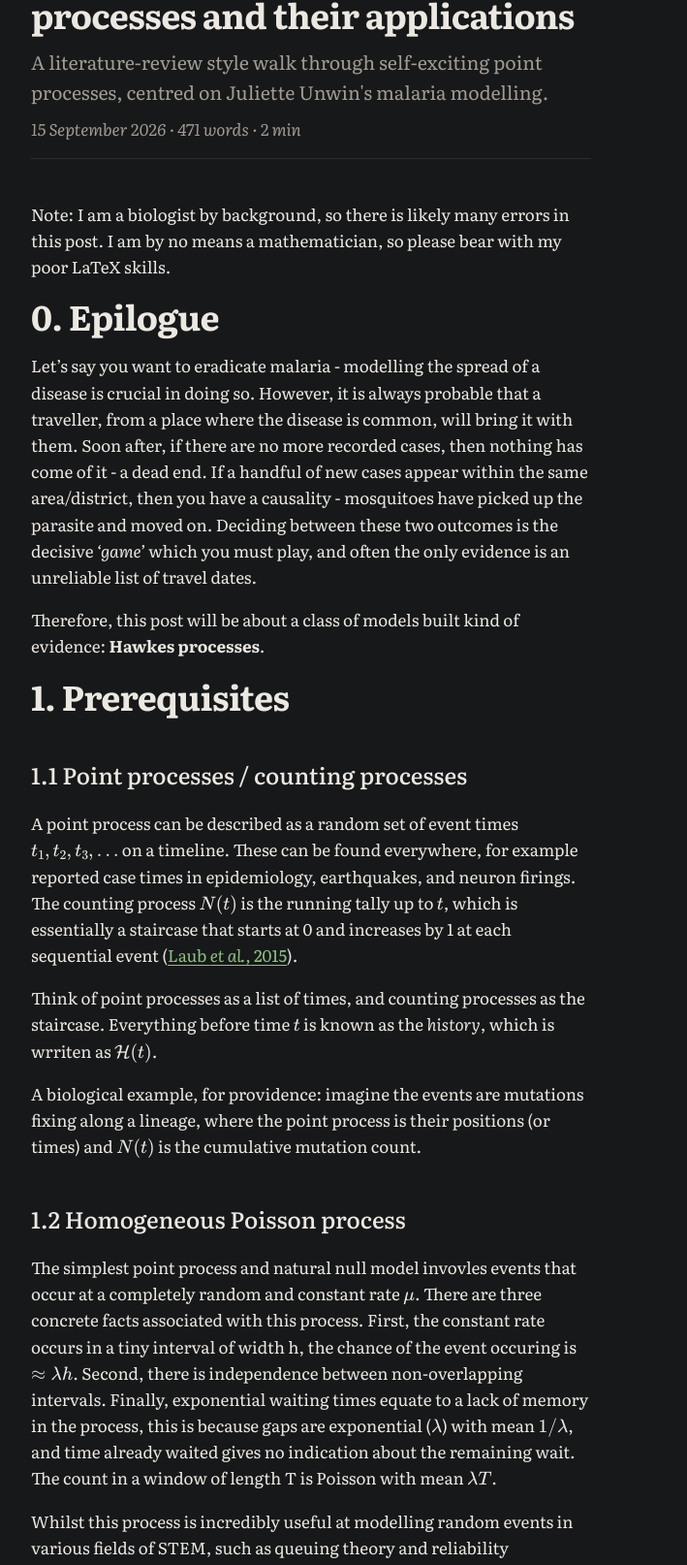
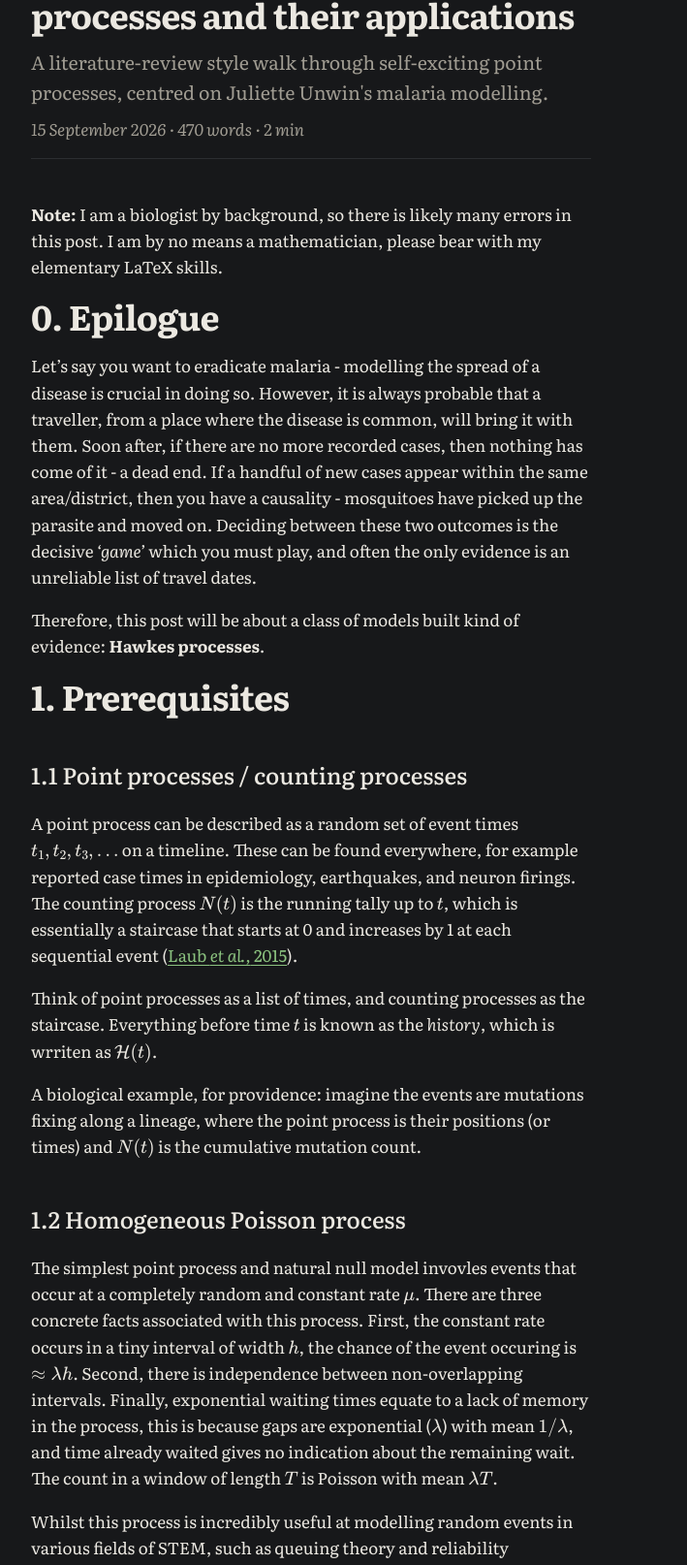
Before and after one commit to timj-wood/timj-wood.github.io, a Jekyll site: the page built from _posts/2026-09-15-hawkes-processes.md, in a window 1280 px wide. Shown: the part 260-1874 px from the top of the page at 97% size, without its empty margins (285-994 px from the left). Built offline with Jekyll 4.4.1, drawn with Linux system fonts in a browser that asks for light colours.

Commit message:
Update 2026-09-15-hawkes-processes.md

```diff
--- a/_posts/2026-09-15-hawkes-processes.md
+++ b/_posts/2026-09-15-hawkes-processes.md
@@ -4,7 +4,7 @@ summary: A literature-review style walk through self-exciting point processes, c
 category: lit review
 math: true
 ---
-Note: I am a biologist by background, so there is likely many errors in this post. I am by no means a mathematician, so please bear with my poor LaTeX skills.
+**Note:** I am a biologist by background, so there is likely many errors in this post. I am by no means a mathematician, please bear with my elementary LaTeX skills.
 
 # 0. Epilogue
 Let's say you want to eradicate malaria - modelling the spread of a disease is crucial in doing so. However, it is always probable that a traveller, from a place where the disease is common, will bring it with them. Soon after, if there are no more recorded cases, then nothing has come of it - a dead end. If a handful of new cases appear within the same area/district, then you have a causality - mosquitoes have picked up the parasite and moved on. Deciding between these two outcomes is the decisive *'game'* which you must play, and often the only evidence is an unreliable list of travel dates.
@@ -21,7 +21,7 @@ A biological example, for providence: imagine the events are mutations fixing al
 
 ## 1.2 Homogeneous Poisson process
 
-The simplest point process and natural null model invovles events that occur at a completely random and constant rate $$\mu$$. There are three concrete facts associated with this process. First, the constant rate occurs in a tiny interval of width h, the chance of the event occuring is $$\approx \lambda h$$. Second, there is independence between non-overlapping intervals. Finally, exponential waiting times equate to a lack of memory in the process, this is because gaps are exponential ($$\lambda$$) with mean $$1/\lambda$$, and time already waited gives no indication about the remaining wait. The count in a window of length T is Poisson with mean $$\lambda T$$.
+The simplest point process and natural null model invovles events that occur at a completely random and constant rate $$\mu$$. There are three concrete facts associated with this process. First, the constant rate occurs in a tiny interval of width $$h$$, the chance of the event occuring is $$\approx \lambda h$$. Second, there is independence between non-overlapping intervals. Finally, exponential waiting times equate to a lack of memory in the process, this is because gaps are exponential ($$\lambda$$) with mean $$1/\lambda$$, and time already waited gives no indication about the remaining wait. The count in a window of length $$T$$ is Poisson with mean $$\lambda T$$.
 
 Whilst this process is incredibly useful at modelling random events in various fields of STEM, such as queuing theory and reliability engineering; the key limitation is that, in real life, events tend to cluster - one event will lead to other events - which the Poisson process cannot capture. This is where Hawkes processes come into play.
 
```
